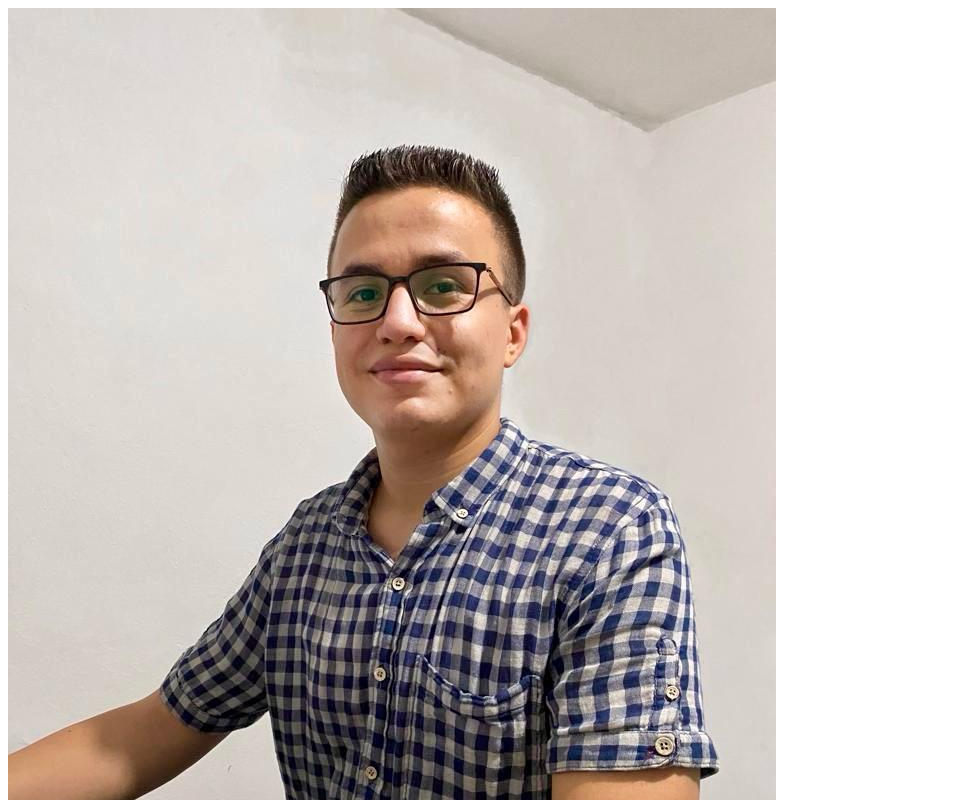
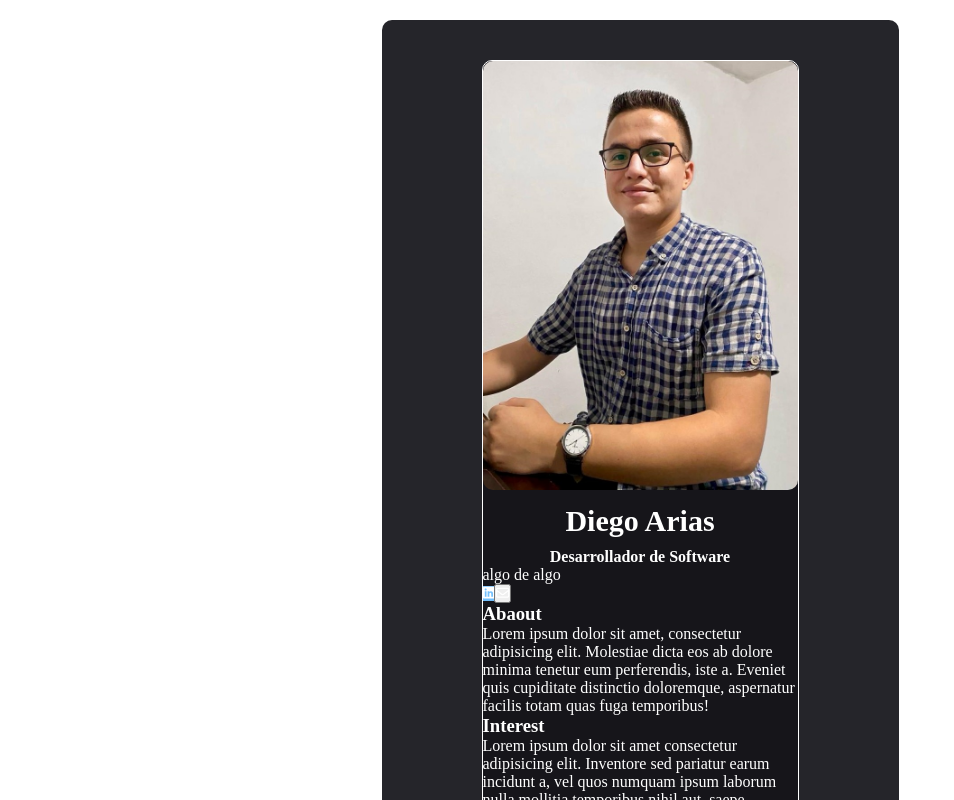
Before and after one commit to dhiego1510/project-business-card, a React (Vite) app: page / in a window 1280 px wide. Shown: the top 800 px of the page, without its empty margins (0-954 px from the left). Built offline with nearby package versions, Linux system fonts and the light colour scheme.

Commit message:
main content and some styles

```diff
--- a/package.json
+++ b/package.json
@@ -10,6 +10,11 @@
     "preview": "vite preview"
   },
   "dependencies": {
+    "@fortawesome/fontawesome-svg-core": "^6.5.1",
+    "@fortawesome/free-brands-svg-icons": "^6.5.1",
+    "@fortawesome/free-regular-svg-icons": "^6.5.1",
+    "@fortawesome/free-solid-svg-icons": "^6.5.1",
+    "@fortawesome/react-fontawesome": "^0.2.0",
     "react": "^18.2.0",
     "react-dom": "^18.2.0"
   },
--- a/src/App.css
+++ b/src/App.css
@@ -0,0 +1,64 @@
+* {
+    margin: 0;
+    padding: 0;
+    box-sizing: border-box;
+    color: white;
+}
+
+
+
+
+ /* app stylr*/
+
+  .app-container {
+    border-radius: 10px;
+    margin: 20px auto;
+    padding: 20px 10px;
+
+    width: 517px;
+    height: 1000px;
+    background-color: rgb(37, 37, 42);
+  }
+
+  .app-container-two {
+    border-radius: 10px;
+    margin: 20px auto;
+    background-color: #16151a;
+    width: 317px;
+    border: 1px solid white;
+
+  }
+
+  .photo {
+    width: 100%;
+    border-radius: 10px;
+
+    }
+
+
+    /* main  style*/
+
+  .main-container {
+
+  }
+
+  .main-button-linkedin {
+    background-color: #74C0FC;
+    border: none;
+  }
+
+ .icon-linkedin {
+  background-color: #74C0FC;
+  color: white;
+ }
+
+ .main-h2 {
+  font-size: 30px;
+  text-align: center;
+  margin: 10px 0px;
+ }
+
+ .main-h4 {
+  text-align: center;
+  margin-top: 4px;
+ }
--- a/src/App.jsx
+++ b/src/App.jsx
@@ -8,9 +8,13 @@ function App() {
 
   return (
     <section className='app-container'>
-      <Header/>
-      <MainContent/>
-      <Footer/>
+
+      <main className='app-container-two' >
+        <Header/>
+        <MainContent/>
+        <Footer/>
+      </main>
+
     </section>
   )
 }
--- a/src/components/Footer.jsx
+++ b/src/components/Footer.jsx
@@ -1,7 +1,12 @@
+import { FontAwesomeIcon } from "@fortawesome/react-fontawesome"
+import { faInstagram } from "@fortawesome/free-brands-svg-icons"
+import { faGithub } from "@fortawesome/free-brands-svg-icons"
 
 export default function Footer() {
   return (
     <footer className="footer-container">
+      <FontAwesomeIcon icon={faInstagram} />
+      <FontAwesomeIcon icon={faGithub} />
 
 
     </footer>
--- /dev/null
+++ b/src/components/Info.jsx
@@ -0,0 +1,20 @@
+export default function Info() {
+  return (
+    <section className="abaout-interest" >
+
+      <h3>Abaout</h3>
+      <p>
+        Lorem ipsum dolor sit amet, consectetur adipisicing elit. Molestiae dicta eos ab dolore
+        minima tenetur eum perferendis, iste a. Eveniet quis cupiditate distinctio doloremque, aspernatur
+        facilis totam quas fuga temporibus!</p>
+
+      <h3>Interest</h3>
+      <p>
+        Lorem ipsum dolor sit amet consectetur adipisicing elit. Inventore sed pariatur earum incidunt a,
+        vel quos numquam ipsum laborum nulla mollitia temporibus nihil aut, saepe expedita, optio sapiente
+        placeat repellendus.
+      </p>
+
+    </section>
+  )
+}
--- a/src/components/MainContent.jsx
+++ b/src/components/MainContent.jsx
@@ -1,8 +1,28 @@
+
+import { FontAwesomeIcon } from "@fortawesome/react-fontawesome"
+import { faLinkedin } from "@fortawesome/free-brands-svg-icons"
+import { faEnvelope } from "@fortawesome/free-regular-svg-icons"
+import Section from "./Info"
 
 export default function Main() {
   return (
     <main className="main-container">
+      <h1 className="main-h2">Diego Arias</h1>
+      <h4 className="main-h4">Desarrollador de Software</h4>
+        <p className="main-parr">algo de algo </p>
 
+        <button
+          className="main-button-linkedin">
+          <FontAwesomeIcon className="icon-linkedin" icon={faLinkedin} />
+
+        </button>
+
+        <button className="main-button-gmail">
+        <FontAwesomeIcon className="icon-gmail" icon={faEnvelope} />
+        </button>
+
+        <Section/>
     </main>
+
   )
 }
```
Also changed, not shown: src/images/profile-photo.jpg, 1 other file (tests, documents, lock files or other folders).
